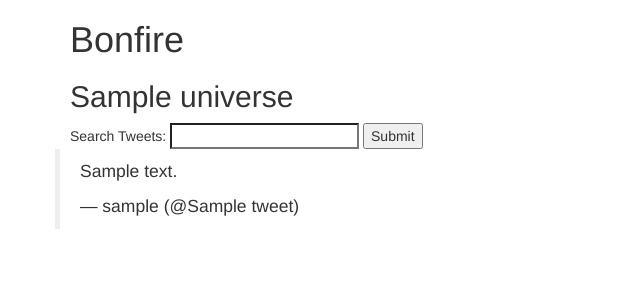
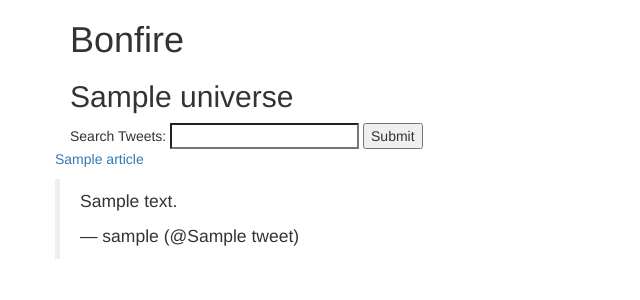
Before and after one commit to NUKnightLab/bonfire, a Flask app: template web/flaskapp/templates/home.html in a window 1280 px wide. Shown: the top 300 px of the page, without its empty margins (0-640 px from the left). Run offline with Flask 2, Linux system fonts and the light colour scheme; the template is opened without the code that fills it: most values are stand-ins (such as "Sample title", 1, 10 or a date in 2020); some libraries are stand-ins or nearby versions.

Commit message:
Adds popular content to Flask app frontend

```diff
--- a/bonfire/db.py
+++ b/bonfire/db.py
@@ -236,7 +236,7 @@ def search_content(query, size=20):
         body=body, size=size)
     return [content['_source'] for content in res['hits']['hits']]
 
-def get_popular_content(universe, size=20):
+def get_popular_content(universe, size=100):
     body = {
         'aggregations': {
             CONTENT_DOCUMENT_TYPE: {
--- a/web/flaskapp/app.py
+++ b/web/flaskapp/app.py
@@ -1,16 +1,18 @@
 import sys
 from flask import Flask, render_template, request
-from bonfire.db import get_universe_tweets
+from bonfire.db import get_universe_tweets, get_popular_content
 
 app = Flask(__name__)
 
 
 @app.route("/")
 def home():
+    content = get_popular_content(universe, size=20)
     tweets = get_universe_tweets(universe, request.args.get('tweetsearch'), size=20)
     return render_template('home.html',
-        universe=universe,
-        tweets = tweets,
+        universe = universe,
+        tweets   = tweets,
+        content  = content
     )
 
 
--- a/web/flaskapp/templates/home.html
+++ b/web/flaskapp/templates/home.html
@@ -29,6 +29,18 @@
           </form>
         </div>
 
+        <div id="articles">
+        {% for article in content %}
+          <div class="row">
+            <div class="span4">
+              <div class="item">
+                <p><a href="{{ article.url }}" target="_blank">{{ article.title }}</a></p>
+              </div>
+            </div>
+          </div>
+        {% endfor %}
+        </div>
+
         <div id="tweets">
 
         {% for tweet in tweets %}
```
